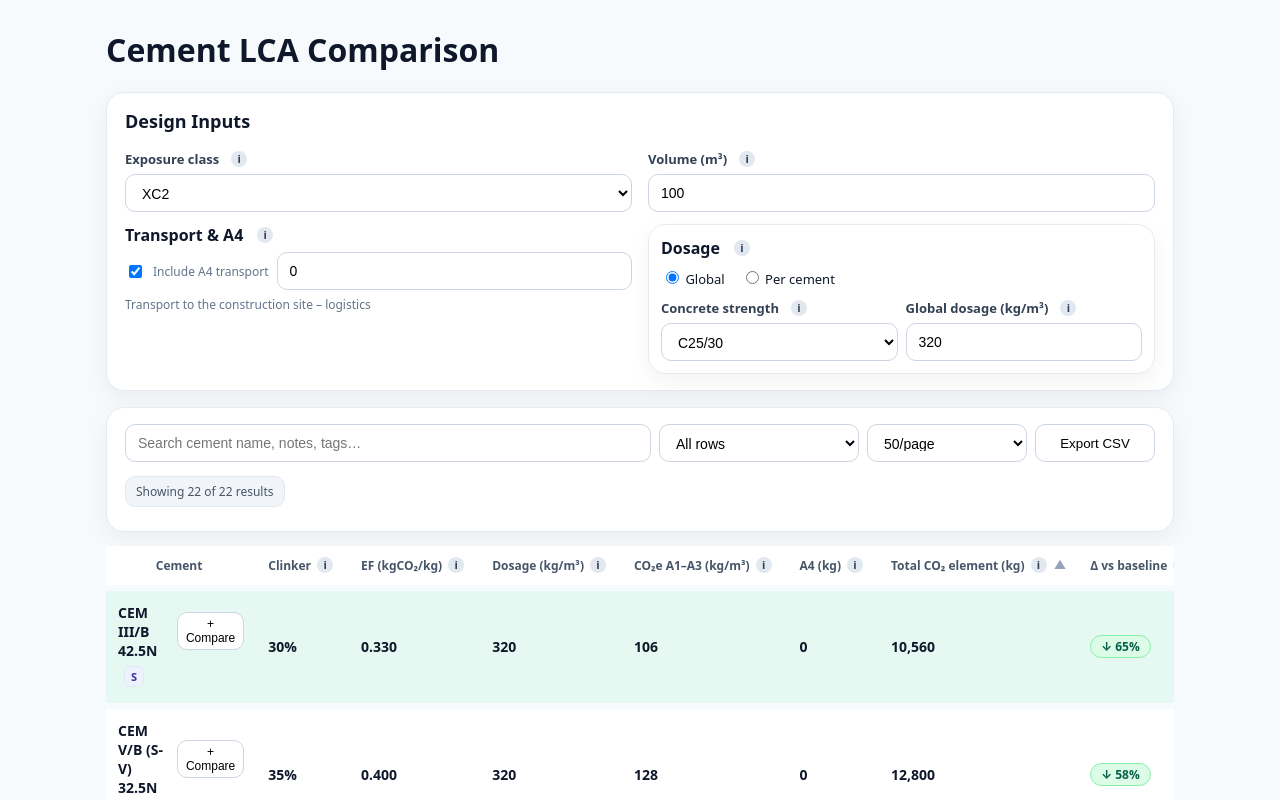
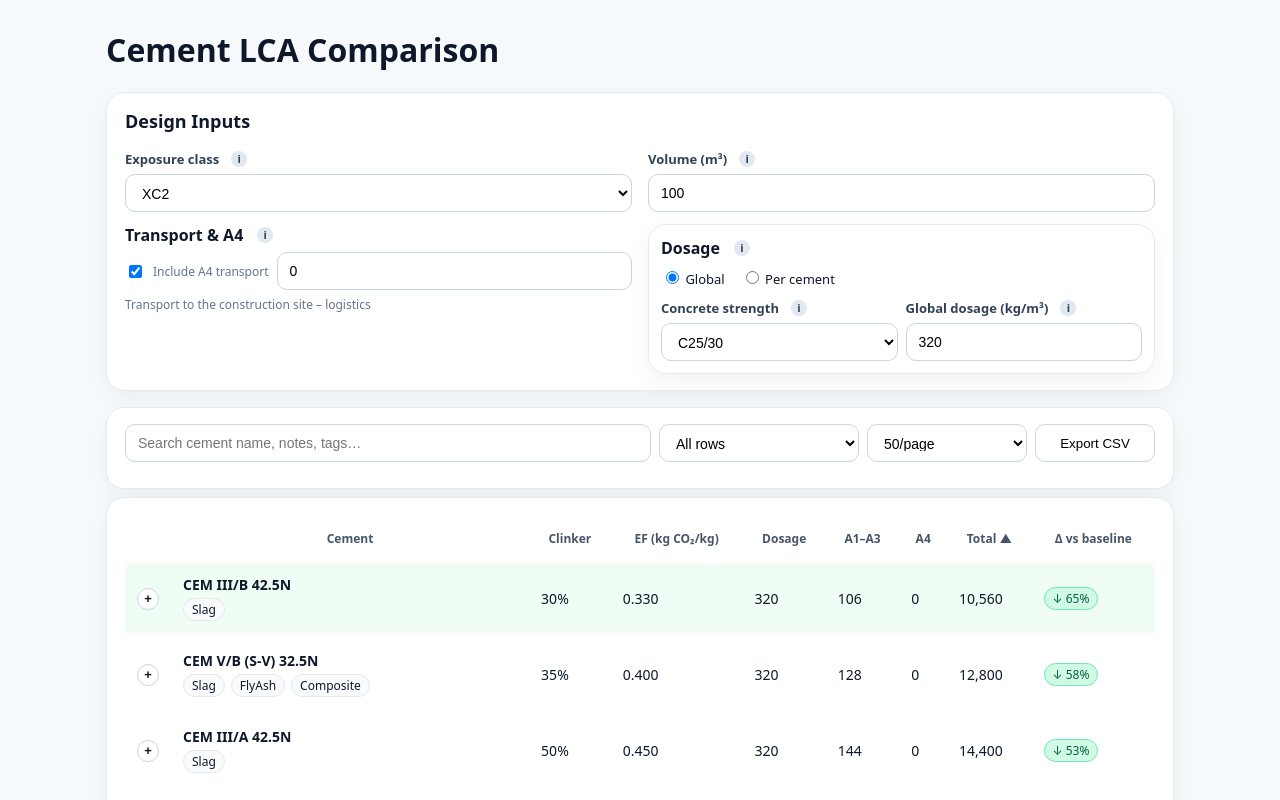
Before and after one commit to MarioSorgente/cement-lca, a Next.js app: page / in a window 1280 px wide. Shown: the top 800 px of the page. Built offline with nearby package versions, Linux system fonts and the light colour scheme.

Commit message:
Update ResultsTable.tsx

```diff
--- a/components/ResultsTable.tsx
+++ b/components/ResultsTable.tsx
@@ -3,6 +3,7 @@ import React, { useMemo } from 'react'
 import { InputsState, ResultRow } from '../lib/types'
 import { formatNumber } from '../lib/calc'
 import Tooltip from './Tooltip'
+import CompareToggle from './CompareToggle'
 
 type SortKey =
   | 'cement' | 'strength' | 'clinker' | 'ef' | 'dosage' | 'a1a3' | 'a4' | 'total' | 'reduction'
@@ -35,40 +36,18 @@ type Props = {
   perCementDosage?: Record<string, number>
   onPerCementDosageChange?: (cementId: string, val: number) => void
 
-  /* NEW: compare */
+  /* compare */
   comparedIds?: string[]
   onToggleCompare?: (cementId: string) => void
 }
 
-const SCM_MEANINGS: Record<string, string> = {
-  OPC: 'Ordinary Portland cement (no SCMs).',
-  S:   'GGBS / Slag: improves chloride resistance & lowers CO₂.',
-  V:   'Fly ash: moderates heat; slower early strength; CO₂ cut.',
-  P:   'Natural pozzolana: long-term strength; CO₂ cut.',
-  LL:  'High-purity limestone: workability & modest CO₂ cut.',
-  CC:  'Calcined clay: strong CO₂ cut when blended with limestone.',
-}
-
 function Th({
-  k, label, sortKey, sortDir, onSortChange, help,
-}: {
-  k: SortKey
-  label: string
-  sortKey: SortKey
-  sortDir: 'asc' | 'desc'
-  onSortChange: (k: SortKey) => void
-  help?: string
-}) {
-  const active = sortKey === k
+  onClick, active, dir, children, help,
+}: { onClick?: () => void; active?: boolean; dir?: 'asc'|'desc'; children: React.ReactNode; help?: string }) {
   return (
-    <th
-      className="th-sort"
-      onClick={() => onSortChange(k)}
-      style={{ whiteSpace: 'nowrap', cursor: 'pointer' }}
-    >
-      <span className="th-label">{label}</span>
-      {help && <Tooltip text={help} portal />}
-      <span className="sort-caret">{active ? (sortDir === 'asc' ? ' ▲' : ' ▼') : ''}</span>
+    <th onClick={onClick} title={help} style={{ cursor: onClick ? 'pointer' : 'default', whiteSpace:'nowrap' }}>
+      {children}{' '}
+      {active ? (dir === 'asc' ? '▲' : '▼') : null}
     </th>
   )
 }
@@ -78,31 +57,23 @@ export default function ResultsTable({
   sortKey, sortDir, onSortChange,
   search, onSearch,
   scope, onScope,
-  onExport, onRowClick, selectedId,
+  onExport,
+  onRowClick, selectedId,
   bestId, baselineId,
   dosageMode, perCementDosage, onPerCementDosageChange,
-  comparedIds = [],
-  onToggleCompare,
+  comparedIds, onToggleCompare,
 }: Props) {
-
-  const worstNonBaselineId = useMemo(() => {
-    const pool = rows.filter(r => r.cement.id !== baselineId)
-    if (!pool.length) return undefined
-    const worst = pool.reduce((m, r) => (r.gwpReductionPct < m.gwpReductionPct ? r : m), pool[0])
-    return worst.cement.id
-  }, [rows, baselineId])
+  const pageRows = useMemo(() => rows.slice(0, Math.max(1, pageSize)), [rows, pageSize])
 
   const headerHelp = {
     clinker:   'Clinker content by fraction; lower is typically better for GWP.',
-    ef:        'Embodied carbon per kg of binder for A1–A3.',
+    ef:        'Embodied carbon per kg of binder (A1–A3).',
     dosage:    'Binder dosage in kg per m³ of concrete.',
     a1a3:      'A1–A3 contribution per m³ (dosage × EF).',
     a4:        'Transport stage A4 for the whole element (distance × transport EF × volume).',
     total:     'A1–A3 per element + optional A4 transport.',
-    reduction: 'Percent improvement vs baseline EF (worst OPC by default).',
-  }
-
-  const pageRows = useMemo(() => rows.slice(0, pageSize), [rows, pageSize])
+    reduction: 'Reduction vs OPC baseline EF (worst OPC).',
+  } as const
 
   return (
     <>
@@ -123,137 +94,91 @@ export default function ResultsTable({
           <select className="select" value={pageSize} onChange={(e) => onPageSize(Number(e.target.value))}>
             {[25, 50, 100, 250].map(n => <option key={n} value={n}>{n}/page</option>)}
           </select>
-          <button className="btn" onClick={onExport}>Export CSV</button>
-        </div>
-        <div className="view-banner">
-          Showing {formatNumber(pageRows.length)} of {formatNumber(rows.length)} results
+          <button className="button" onClick={onExport}>Export CSV</button>
         </div>
       </div>
 
       {/* Table */}
-      <div className="table-scroll">
+      <div className="card">
         <table className="table">
           <thead>
             <tr>
-              <Th k="cement"    label="Cement"                 sortKey={sortKey} sortDir={sortDir} onSortChange={onSortChange} />
-              <Th k="clinker"   label="Clinker"                sortKey={sortKey} sortDir={sortDir} onSortChange={onSortChange} help={headerHelp.clinker} />
-              <Th k="ef"        label="EF (kgCO₂/kg)"          sortKey={sortKey} sortDir={sortDir} onSortChange={onSortChange} help={headerHelp.ef} />
-              <Th k="dosage"    label="Dosage (kg/m³)"         sortKey={sortKey} sortDir={sortDir} onSortChange={onSortChange} help={headerHelp.dosage} />
-              <Th k="a1a3"      label="CO₂e A1–A3 (kg/m³)"     sortKey={sortKey} sortDir={sortDir} onSortChange={onSortChange} help={headerHelp.a1a3} />
-              <Th k="a4"        label="A4 (kg)"                sortKey={sortKey} sortDir={sortDir} onSortChange={onSortChange} help={headerHelp.a4} />
-              <Th k="total"     label="Total CO₂ element (kg)" sortKey={sortKey} sortDir={sortDir} onSortChange={onSortChange} help={headerHelp.total} />
-              <Th k="reduction" label="Δ vs baseline"          sortKey={sortKey} sortDir={sortDir} onSortChange={onSortChange} help={headerHelp.reduction} />
+              <th className="th-center" style={{ width: 40 }} aria-label="Compare column" />
+              <Th onClick={() => onSortChange('cement')} active={sortKey==='cement'} dir={sortDir}>Cement</Th>
+              <Th onClick={() => onSortChange('clinker')} active={sortKey==='clinker'} dir={sortDir} help={headerHelp.clinker}>Clinker</Th>
+              <Th onClick={() => onSortChange('ef')} active={sortKey==='ef'} dir={sortDir} help={headerHelp.ef}>EF (kg CO₂/kg)</Th>
+              <Th onClick={() => onSortChange('dosage')} active={sortKey==='dosage'} dir={sortDir} help={headerHelp.dosage}>Dosage</Th>
+              <Th onClick={() => onSortChange('a1a3')} active={sortKey==='a1a3'} dir={sortDir} help={headerHelp.a1a3}>A1–A3</Th>
+              <Th onClick={() => onSortChange('a4')} active={sortKey==='a4'} dir={sortDir} help={headerHelp.a4}>A4</Th>
+              <Th onClick={() => onSortChange('total')} active={sortKey==='total'} dir={sortDir} help={headerHelp.total}>Total</Th>
+              <Th onClick={() => onSortChange('reduction')} active={sortKey==='reduction'} dir={sortDir} help={headerHelp.reduction}>Δ vs baseline</Th>
             </tr>
           </thead>
-
           <tbody>
             {pageRows.map(r => {
-              const isSel   = selectedId === r.cement.id
-              const isBest  = r.cement.id === bestId
-              const isBase  = r.cement.id === baselineId
-              const isWorst = r.cement.id === worstNonBaselineId
-              const dim     = !r.exposureCompatible
+              const id = r.cement.id
+              const inCompare = (comparedIds ?? []).includes(id)
+              const isBest = bestId === id
+              const isBaseline = baselineId === id
 
-              let rowStyle: React.CSSProperties = {}
-              if (isBase)        rowStyle = { boxShadow: 'inset 0 0 0 9999px rgba(239,68,68,0.10)', borderColor: '#fecaca' }
-              else if (isWorst)  rowStyle = { boxShadow: 'inset 0 0 0 9999px rgba(245,158,11,0.10)', borderColor: '#f59e0b' }
-              else if (isBest)   rowStyle = { boxShadow: 'inset 0 0 0 9999px rgba(16,185,129,0.10)', borderColor: '#a7f3d0' }
-
-              const leftStripe = isBest ? '#10b981' : (isBase ? '#ef4444' : (isWorst ? '#f59e0b' : '#e5e7eb'))
-              const trClass = ['tr-elevated', isSel ? 'tr-selected' : '', dim ? 'row-dim' : ''].join(' ').trim()
-
-              const scmChips = (r.cement.scms?.length ? r.cement.scms.map(s => s.type) : ['OPC'])
-
-              const pct = r.gwpReductionPct
-              let pill
-              if (isBase) {
-                pill = <span className="pill pill-red">Baseline</span>
-              } else if (pct <= 0) {
-                pill = <span className="pill pill-red">↑ {Math.abs(Math.round(pct))}%</span>
-              } else if (pct <= 10) {
-                pill = <span className="pill pill-amber">↓ {Math.round(pct)}%</span>
-              } else if (pct <= 20) {
-                pill = <span className="pill pill-green">↓ {Math.round(pct)}%</span>
-              } else {
-                pill = <span className="pill pill-deepgreen">↓ {Math.round(pct)}%</span>
-              }
-
-              const dosageEditable = dosageMode === 'perCement' && !!onPerCementDosageChange
-              const dosageValue = dosageEditable
-                ? (perCementDosage?.[r.cement.id] ?? r.dosageUsed)
-                : r.dosageUsed
-
-              const inCompare = comparedIds?.includes(r.cement.id)
+              const rowStyle: React.CSSProperties = isBest
+                ? { background:'#f0fdf4' }
+                : isBaseline
+                ? { background:'#fef2f2' }
+                : {}
 
               return (
                 <tr
-                  key={r.cement.id}
-                  className={trClass}
-                  onClick={() => onRowClick?.(r.cement.id)}
-                  style={{ ...rowStyle, cursor: onRowClick ? 'pointer' : 'default', borderLeft: `4px solid ${leftStripe}` }}
+                  key={id}
+                  style={rowStyle}
+                  className={onRowClick ? 'row-click' : undefined}
+                  onClick={onRowClick ? () => onRowClick(id) : undefined}
                 >
-                  <td className="cell-title">
-                    <div className="title" style={{ display:'flex', alignItems:'center', justifyContent:'space-between', gap:8 }}>
-                      <span>{r.cement.cement_type}</span>
-                      {onToggleCompare && (
-                        <button
-                          className="btn"
-                          style={{ padding:'4px 8px', fontSize:12 }}
-                          onClick={(e)=>{ e.stopPropagation(); onToggleCompare(r.cement.id) }}
-                          title={inCompare ? 'Remove from compare' : 'Add to compare'}
-                        >
-                          {inCompare ? '✓ In compare' : '+ Compare'}
-                        </button>
-                      )}
-                    </div>
-
-                    {scmChips.length > 0 && (
-                      <div style={{ marginTop: 6 }}>
-                        {scmChips.map(tag => (
-                          <span key={tag} className="tag tooltip-wrapper" style={{ marginRight: 6, marginBottom: 4 }}>
-                            {tag}
-                            <span className="tooltip-box tooltip-right">
-                              {SCM_MEANINGS[tag] ?? tag}
-                            </span>
-                          </span>
-                        ))}
-                      </div>
-                    )}
+                  <td className="td-center" onClick={(e) => e.stopPropagation()}>
+                    <CompareToggle
+                      selected={inCompare}
+                      onToggle={() => onToggleCompare?.(id)}
+                      title={inCompare ? 'In compare' : 'Add to compare'}
+                    />
                   </td>
 
-                  <td className="num-strong">{Math.round(r.cement.clinker_fraction * 100)}%</td>
-                  <td className="num-strong">{r.cement.co2e_per_kg_binder_A1A3.toFixed(3)}</td>
                   <td>
-                    {dosageEditable ? (
-                      <input
-                        className="input sm"
-                        type="number"
-                        min={0}
-                        value={String(dosageValue)}
-                        onClick={(e) => e.stopPropagation()}
-                        onChange={(e) =>
-                          onPerCementDosageChange!(r.cement.id, Number(e.target.value) || 0)
-                        }
-                        title="Edit dosage for this cement (kg/m³)"
-                        onWheel={(e)=> (e.currentTarget as HTMLInputElement).blur()}
-                      />
-                    ) : (
-                      <span className="num-strong">{formatNumber(dosageValue)}</span>
-                    )}
+                    <div style={{ fontWeight: 600 }}>{r.cement.cement_type}</div>
+                    <div className="small" style={{ display:'flex', gap:6, marginTop: 4 }}>
+                      {(r.tags ?? []).map(t => <span key={t} className="chip">{t}</span>)}
+                    </div>
                   </td>
-                  <td className="num-strong">{formatNumber(r.co2ePerM3_A1A3)}</td>
-                  <td className="num-strong">{formatNumber(r.a4Transport)}</td>
-                  <td className="num-strong">{formatNumber(r.totalElement)}</td>
-                  <td>{pill}</td>
+
+                  <td style={{ whiteSpace:'nowrap' }}>{Math.round(r.cement.clinker_fraction * 100)}%</td>
+                  <td>{Number(r.cement.co2e_per_kg_binder_A1A3).toFixed(3)}</td>
+                  <td style={{ whiteSpace:'nowrap' }}>
+                    {typeof r.dosageUsed === 'number' ? Math.round(r.dosageUsed) : r.dosageUsed}
+                  </td>
+                  <td>{formatNumber(Math.round(r.co2ePerM3_A1A3))}</td>
+                  <td>{formatNumber(Math.round(r.a4Transport))}</td>
+                  <td>{formatNumber(Math.round(r.totalElement))}</td>
+
+                  <td>
+                    {r.gwpReductionPct === 0
+                      ? <span className="chip chip-red">0%</span>
+                      : r.gwpReductionPct > 20
+                      ? <span className="chip chip-deepgreen">↓ {Math.round(r.gwpReductionPct)}%</span>
+                      : r.gwpReductionPct > 10
+                      ? <span className="chip chip-green">↓ {Math.round(r.gwpReductionPct)}%</span>
+                      : r.gwpReductionPct > 0
+                      ? <span className="chip chip-yellow">↓ {Math.round(r.gwpReductionPct)}%</span>
+                      : <span className="chip chip-red">↑ {Math.abs(Math.round(r.gwpReductionPct))}%</span>
+                    }
+                  </td>
                 </tr>
               )
             })}
           </tbody>
         </table>
 
-        <div className="table-footer">
+        <div className="table-footer" style={{ display:'flex', justifyContent:'space-between', alignItems:'center' }}>
           <div className="footer">Showing {formatNumber(pageRows.length)} of {formatNumber(rows.length)} results</div>
-          <div className="pager">
+          <div className="pager" style={{ display:'flex', gap:8 }}>
             <button className="button" onClick={() => onPageSize(Math.max(25, pageSize - 25))} disabled={pageSize <= 25}>–25</button>
             <button className="button" onClick={() => onPageSize(pageSize + 25)}>+25</button>
           </div>
```
